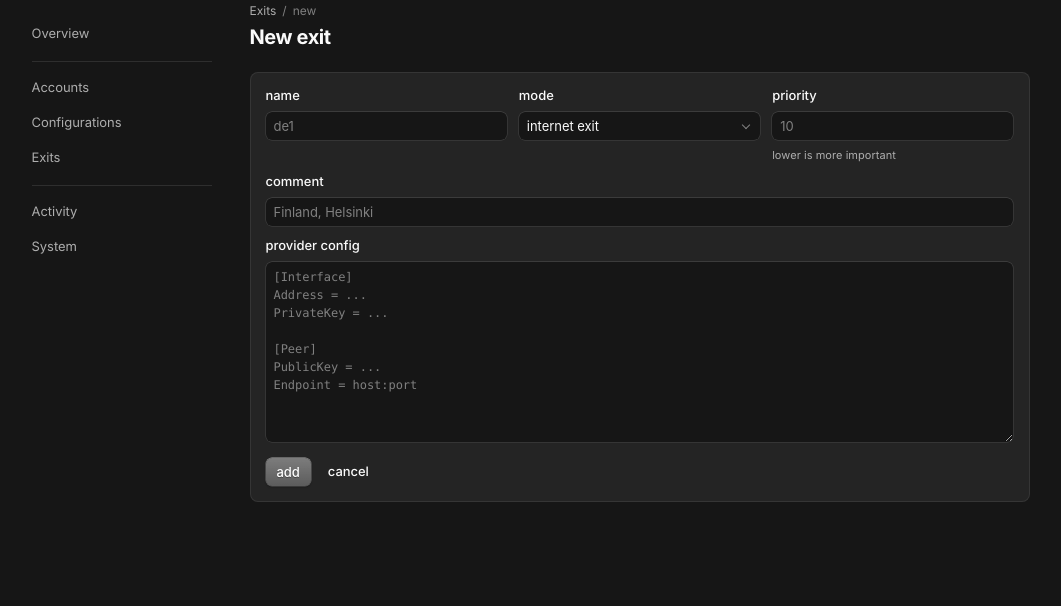
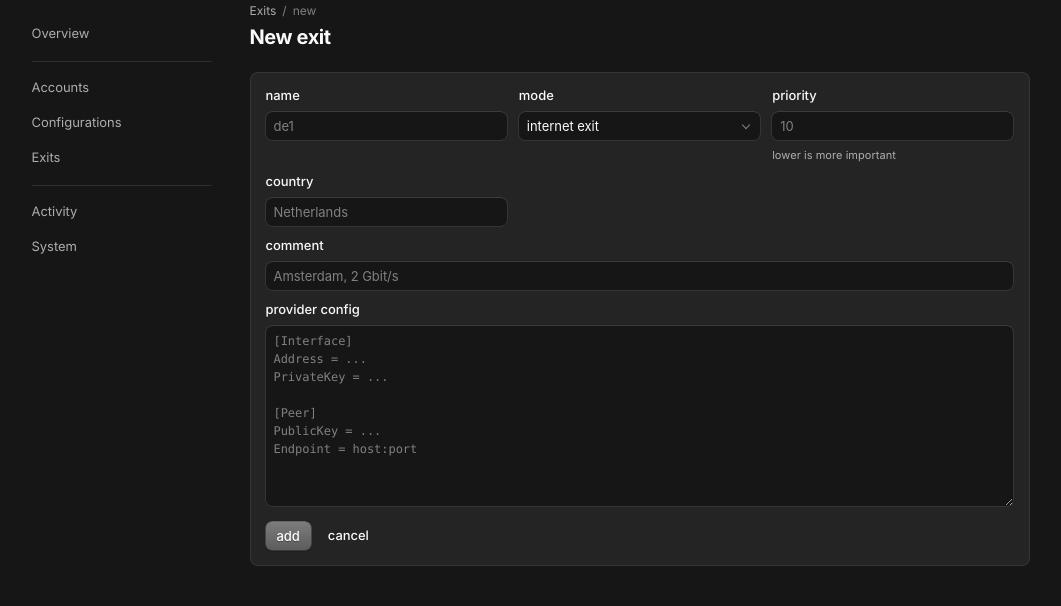
Before and after one commit to lange232/deeps-kaskad, a FastAPI app: template panel/templates/exit_new.html in a window 1280 px wide. Shown: the part 45-651 px from the top of the page, without its empty margins (47-1108 px from the left). Run offline with FastAPI, Linux system fonts and the light colour scheme; the template is opened without the code that fills it, so the values that code supplies are empty; parts of the project's set-up code (start-up, migrations or seed data) failed here and were passed over.

Commit message:
Let an exit carry a country
The exit gets a "country" field, editable in its details form next to
the comment. The cabinet shows it for the exit a configuration rides
instead of the comment, so a client reads where the traffic leaves
rather than an internal note. Without a country the comment and then
the name are used.

```diff
--- a/panel/app.py
+++ b/panel/app.py
@@ -246,6 +246,7 @@ def init_db() -> None:
                 routes TEXT NOT NULL DEFAULT '',
                 dns TEXT NOT NULL DEFAULT '',
                 comment TEXT NOT NULL DEFAULT '',
+                country TEXT NOT NULL DEFAULT '',
                 table_num INTEGER NOT NULL DEFAULT 0,
                 nat INTEGER NOT NULL DEFAULT 1
             );
@@ -284,6 +285,10 @@ def migrate(conn: sqlite3.Connection, existing: set[str]) -> None:
         ("routes", "ALTER TABLE exits ADD COLUMN routes TEXT NOT NULL DEFAULT ''"),
         ("dns", "ALTER TABLE exits ADD COLUMN dns TEXT NOT NULL DEFAULT ''"),
         ("comment", "ALTER TABLE exits ADD COLUMN comment TEXT NOT NULL DEFAULT ''"),
+        # Where the exit is hosted, in plain words: the cabinet shows it
+        # instead of the comment, so a client sees "Netherlands" rather than
+        # an internal name.
+        ("country", "ALTER TABLE exits ADD COLUMN country TEXT NOT NULL DEFAULT ''"),
         ("table_num", "ALTER TABLE exits ADD COLUMN table_num INTEGER NOT NULL DEFAULT 0"),
         ("nat", "ALTER TABLE exits ADD COLUMN nat INTEGER NOT NULL DEFAULT 1"),
     ):
@@ -1557,6 +1562,7 @@ def exit_view(e, status: dict, active, manual: str = "") -> dict:
         "routes": e["routes"],
         "dns": e["dns"],
         "comment": e["comment"],
+        "country": e["country"],
         "nat": bool(e["nat"]) if "nat" in e.keys() else True,
         "endpoint": awgconf.endpoint(e["conf"]),
         "alive": st.get("alive"),
@@ -1783,7 +1789,10 @@ def overview_health(exits: list[dict], status_fresh: bool) -> dict:
 
 # ---------------------------------------------------------------- exits
 
-EXIT_DEFAULTS = {"name": "", "mode": "internet", "priority": "", "routes": "", "dns": "", "conf": ""}
+EXIT_DEFAULTS = {
+    "name": "", "mode": "internet", "priority": "", "routes": "", "dns": "",
+    "conf": "", "country": "", "comment": "",
+}
 
 
 @app.get("/exits", response_class=HTMLResponse)
@@ -1878,6 +1887,7 @@ def create_exit(
     routes: str = Form(""),
     dns: str = Form(""),
     comment: str = Form(""),
+    country: str = Form(""),
     nat: str = Form(""),
     conf: str = Form(...),
     csrf_token: str = Form(...),
@@ -1887,6 +1897,7 @@ def create_exit(
         raise HTTPException(status_code=400, detail="csrf")
     name = name.strip()
     comment = comment.strip()
+    country = country.strip()
 
     def fail(msg: str):
         return RedirectResponse("/exits/new?err=" + quote(msg), status_code=303)
@@ -1895,6 +1906,8 @@ def create_exit(
         return fail("name: latin letters, digits, dot, dash; up to 32 characters")
     if len(comment) > 120:
         return fail("comment: up to 120 characters")
+    if len(country) > 40:
+        return fail("country: up to 40 characters")
     errors = awgconf.validate(conf)
     if errors:
         return fail("; ".join(errors))
@@ -1952,10 +1965,11 @@ def create_exit(
             return fail("an exit with this name already exists")
         iface = free_iface(conn)
         cur = conn.execute(
-            "INSERT INTO exits (name, iface, priority, enabled, conf, created_at, mode, routes, dns, comment, table_num, nat) "
-            "VALUES (?, ?, ?, 1, ?, ?, ?, ?, ?, ?, 0, ?)",
+            "INSERT INTO exits (name, iface, priority, enabled, conf, created_at, "
+            "mode, routes, dns, comment, country, table_num, nat) "
+            "VALUES (?, ?, ?, 1, ?, ?, ?, ?, ?, ?, ?, 0, ?)",
             (name, iface, prio, conf, datetime.now(timezone.utc).isoformat(timespec="seconds"),
-             mode, ", ".join(nets), dns.strip(), comment,
+             mode, ", ".join(nets), dns.strip(), comment, country,
              1 if mode == "internet" or nat else 0),
         )
         eid = cur.lastrowid
@@ -1976,25 +1990,36 @@ def create_exit(
     return RedirectResponse(f"/exits/{row['id']}?ok=exit+added", status_code=303)
 
 
-@app.post("/exits/{eid}/comment")
-def update_exit_comment(
-    request: Request, eid: int, comment: str = Form(""), csrf_token: str = Form(...)
+@app.post("/exits/{eid}/details")
+def update_exit_details(
+    request: Request,
+    eid: int,
+    comment: str = Form(""),
+    country: str = Form(""),
+    csrf_token: str = Form(...),
 ):
     token = require_admin(request)
     if not hmac.compare_digest(csrf_token, csrf(token)):
         raise HTTPException(status_code=400, detail="csrf")
     comment = comment.strip()
+    country = country.strip()
+    problem = ""
     if len(comment) > 120:
-        return RedirectResponse(
-            f"/exits/{eid}?err=" + quote("comment: up to 120 characters"), status_code=303
-        )
+        problem = "comment: up to 120 characters"
+    elif len(country) > 40:
+        problem = "country: up to 40 characters"
+    if problem:
+        return RedirectResponse(f"/exits/{eid}?err=" + quote(problem), status_code=303)
     with db() as conn:
         row = conn.execute("SELECT * FROM exits WHERE id = ?", (eid,)).fetchone()
         if not row:
             raise HTTPException(status_code=404)
-        conn.execute("UPDATE exits SET comment = ? WHERE id = ?", (comment, eid))
-    audit("exit_comment", f"{row['name']}: {comment}")
-    return RedirectResponse(f"/exits/{eid}?ok=comment+saved", status_code=303)
+        conn.execute(
+            "UPDATE exits SET comment = ?, country = ? WHERE id = ?",
+            (comment, country, eid),
+        )
+    audit("exit_details", f"{row['name']}: {country or '—'} / {comment or '—'}")
+    return RedirectResponse(f"/exits/{eid}?ok=details+saved", status_code=303)
 
 
 @app.post("/exits/{eid}/nat")
@@ -4033,6 +4058,7 @@ def status_json(request: Request, overview: bool = False):
         e["iface"]: {
             "name": e["name"],
             "comment": e["comment"],
+            "country": e["country"],
             "enabled": bool(e["enabled"]),
             "mode": e["mode"],
             "alive": (status.get("exits") or {}).get(e["iface"], {}).get("alive"),
--- a/panel/templates/base.html
+++ b/panel/templates/base.html
@@ -253,7 +253,7 @@
         } else if (kind === 'current-label') {
           item = configs[key];
           var current = item && exits[item.iface];
-          put(el, current ? (current.comment || current.name) : 'none');
+          put(el, current ? (current.country || current.comment || current.name) : 'none');
         } else if (kind === 'online') {
           put(el, String(data.online));
         } else if (kind === 'rx-total') {
--- a/panel/templates/exit_new.html
+++ b/panel/templates/exit_new.html
@@ -32,10 +32,15 @@
                placeholder="10" inputmode="numeric">
         <span class="oc-hint">lower is more important</span>
       </label>
+      <label class="oc-field">
+        <span class="oc-field__label">country</span>
+        <input class="oc-input" type="text" name="country" maxlength="40"
+               value="{{ form.country or '' }}" placeholder="Netherlands">
+      </label>
       <label class="oc-field full">
         <span class="oc-field__label">comment</span>
         <input class="oc-input" type="text" name="comment" maxlength="120"
-               value="{{ form.comment or '' }}" placeholder="Finland, Helsinki">
+               value="{{ form.comment or '' }}" placeholder="Amsterdam, 2 Gbit/s">
       </label>
       <label class="oc-field" id="exit-routes-row">
         <span class="oc-field__label">subnets</span>
--- a/panel/templates/exits.html
+++ b/panel/templates/exits.html
@@ -31,7 +31,7 @@
     <tbody>
     {% for e in exits %}
       <tr data-href="/exits/{{ e.id }}" tabindex="0">
-        <td><span class="name-cell">{{ e.name }}{% if e.comment %}<span class="oc-muted" style="margin-left:8px">{{ e.comment }}</span>{% endif %}{% if e.active %}<span class="oc-badge oc-badge--accent">active</span>{% endif %}
+        <td><span class="name-cell">{{ e.name }}{% if e.country or e.comment %}<span class="oc-muted" style="margin-left:8px">{{ e.country }}{% if e.country and e.comment %} · {% endif %}{{ e.comment }}</span>{% endif %}{% if e.active %}<span class="oc-badge oc-badge--accent">active</span>{% endif %}
                 {% if e.pinned %}<span class="oc-badge oc-badge--warning">pinned</span>{% endif %}</span></td>
         <td>
           <span class="oc-badge {% if not e.enabled %}oc-badge--subtle{% elif e.degraded %}oc-badge--warning{% elif e.alive %}oc-badge--success{% elif e.alive is none %}{% else %}oc-badge--danger{% endif %}" data-live="exit|{{ e.iface }}">{% if not e.enabled %}disabled{% elif e.degraded %}degraded{% elif e.alive %}up{% elif e.alive is none %}no data{% else %}down{% endif %}</span>
--- a/panel/templates/me.html
+++ b/panel/templates/me.html
@@ -51,7 +51,7 @@
               {% set st = exit_states.get(iface, {}) %}
               {% set ex = exits_by_iface.get(iface) %}
               <div class="cell-sub" style="margin-top:6px; display:flex; gap:6px; align-items:center; white-space:nowrap">
-                <span class="oc-mono" data-live="current-label|{{ c.ip }}">{{ (ex.comment or ex.name) if ex else iface }}</span>
+                <span class="oc-mono" data-live="current-label|{{ c.ip }}">{{ (ex.country or ex.comment or ex.name) if ex else iface }}</span>
                 <span class="oc-badge {% if not status_fresh or st.get('alive') is none %}oc-badge--subtle{% elif st.get('degraded') %}oc-badge--warning{% elif st.get('alive') %}oc-badge--success{% else %}oc-badge--danger{% endif %}"
                       data-live="current-state|{{ c.ip }}">{% if not status_fresh or st.get('alive') is none %}no data{% elif st.get('degraded') %}degraded{% elif st.get('alive') %}up{% else %}down{% endif %}</span>
               </div>
```
Also changed, not shown: panel/templates/exit_detail.html (+11 -4 lines), tests/test_http.py (+49 -0 lines).
